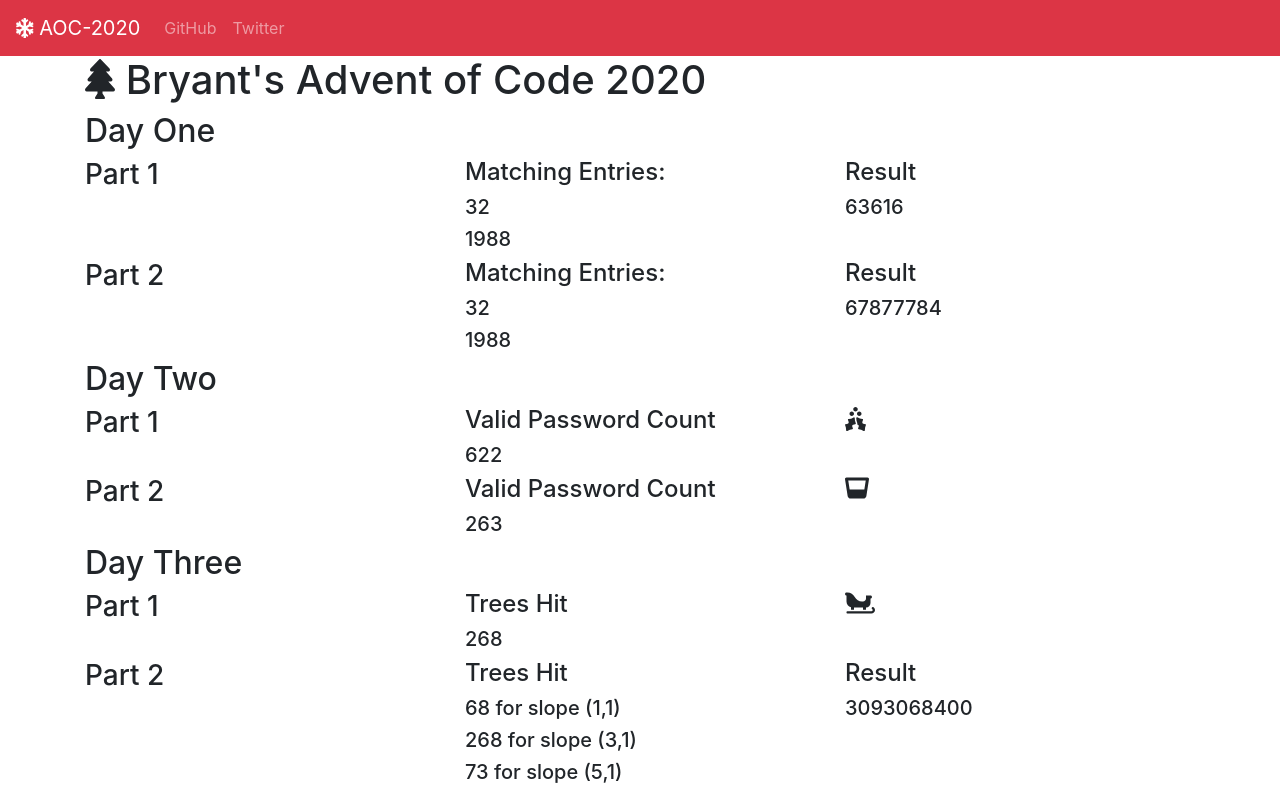
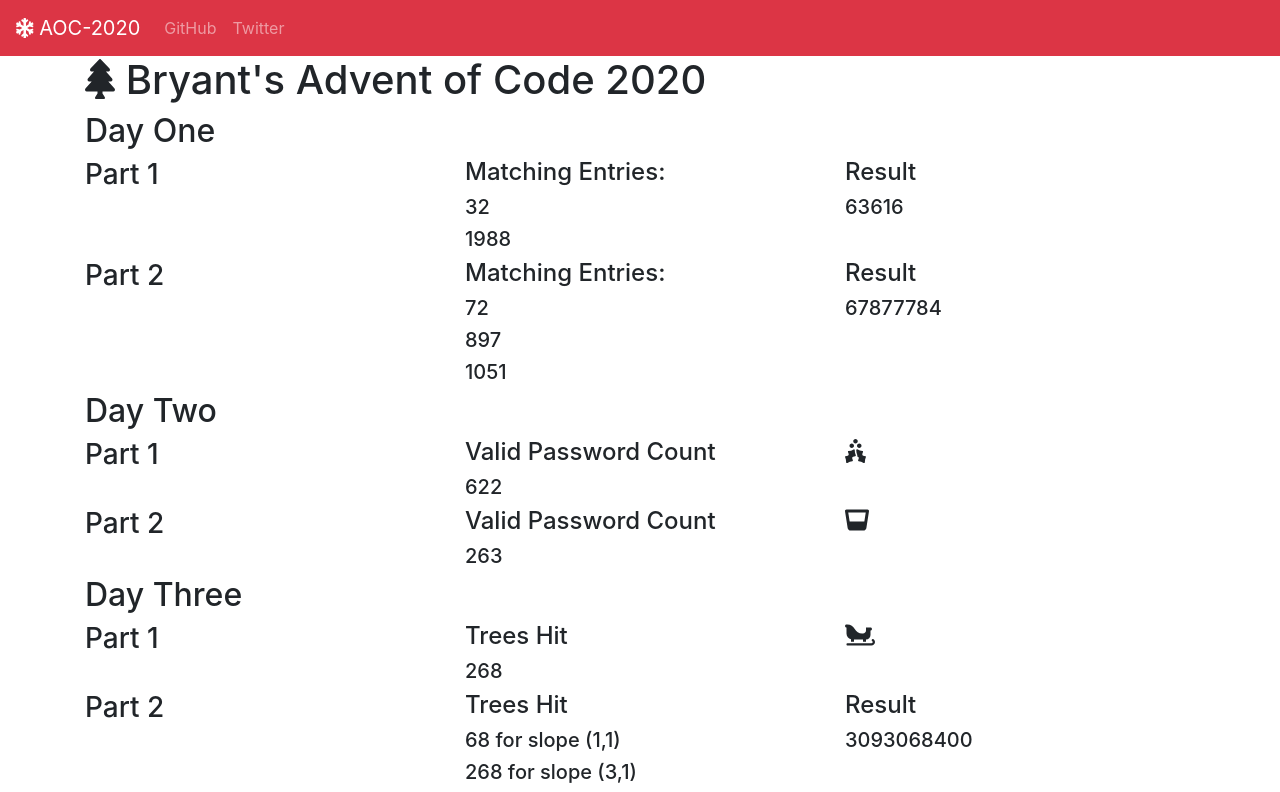
Before and after one commit to bryantkelley/aoc-2020, a React (Create React App) app: page / in a window 1280 px wide. Shown: the top 792 px of the page. Built offline with nearby package versions, Linux system fonts and the light colour scheme.

Commit message:
Fix render for Day One

```diff
--- a/src/1/one.js
+++ b/src/1/one.js
@@ -80,7 +80,7 @@ function One() {
           </Col>
           <Col>
             <h4>Matching Entries:</h4>
-            <div>{matchingValuesOne.map(mv => (<h5 key={`result${mv}`}>{mv}</h5>))}</div>
+            <div>{matchingValuesTwo.map(mv => (<h5 key={`result${mv}`}>{mv}</h5>))}</div>
           </Col>
           <Col>
             <h4>Result</h4>
```
